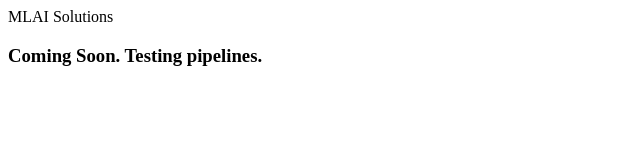
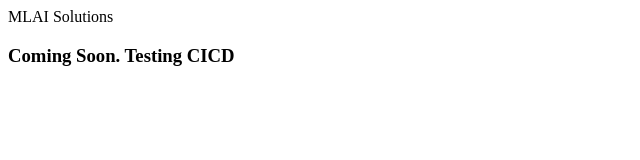
Before and after one commit to mlaisolutions/repo-website, a plain HTML site: page website/index.html in a window 1280 px wide. Shown: the full height of the page, 0-640 px from the left. Drawn offline with Linux system fonts and the light colour scheme.

Commit message:
Update index.html

```diff
--- a/website/index.html
+++ b/website/index.html
@@ -1,5 +1,5 @@
 <html>
 <head>MLAI Solutions</head>
 <body>
-<h3>Coming Soon. Testing pipelines.</h3>
+<h3>Coming Soon. Testing CICD</h3>
 </body>
```
